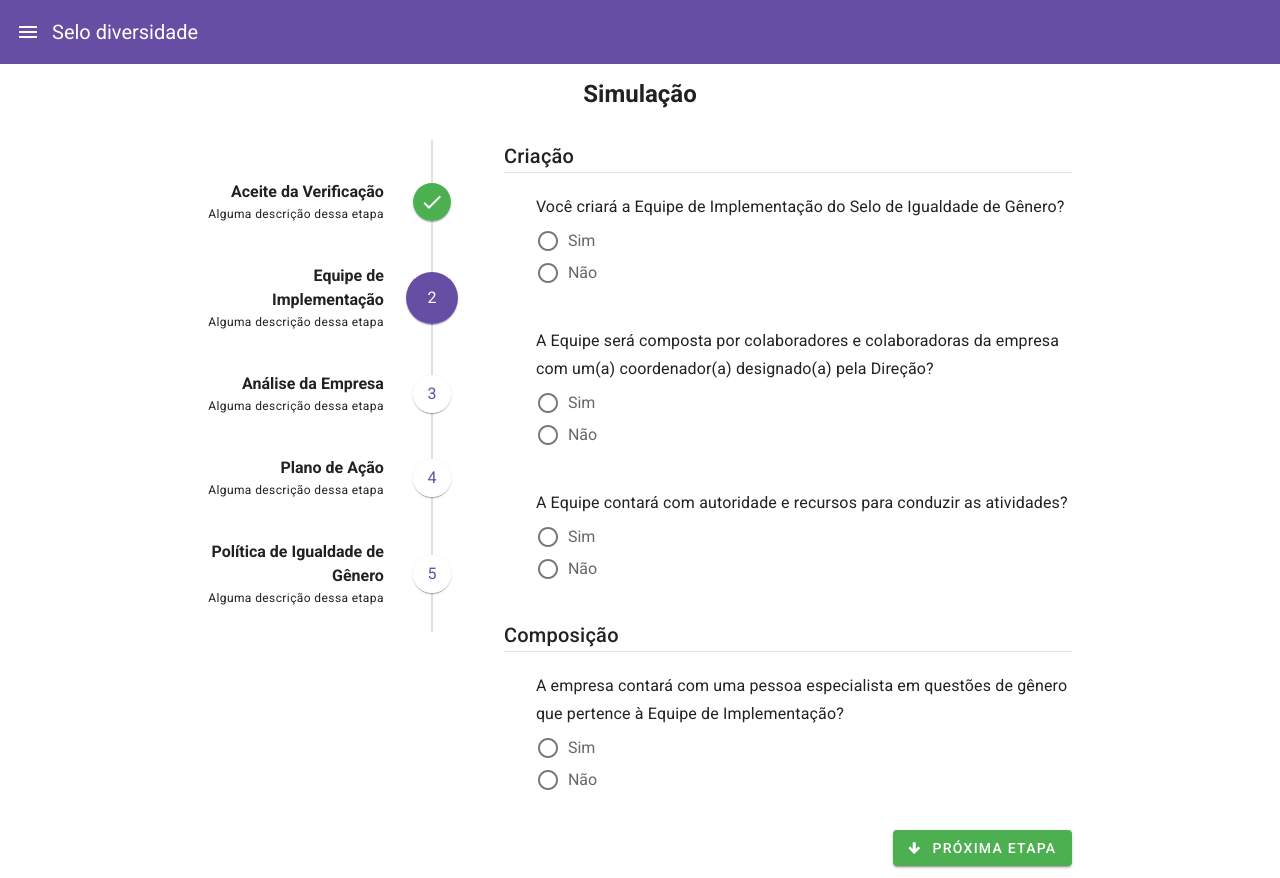
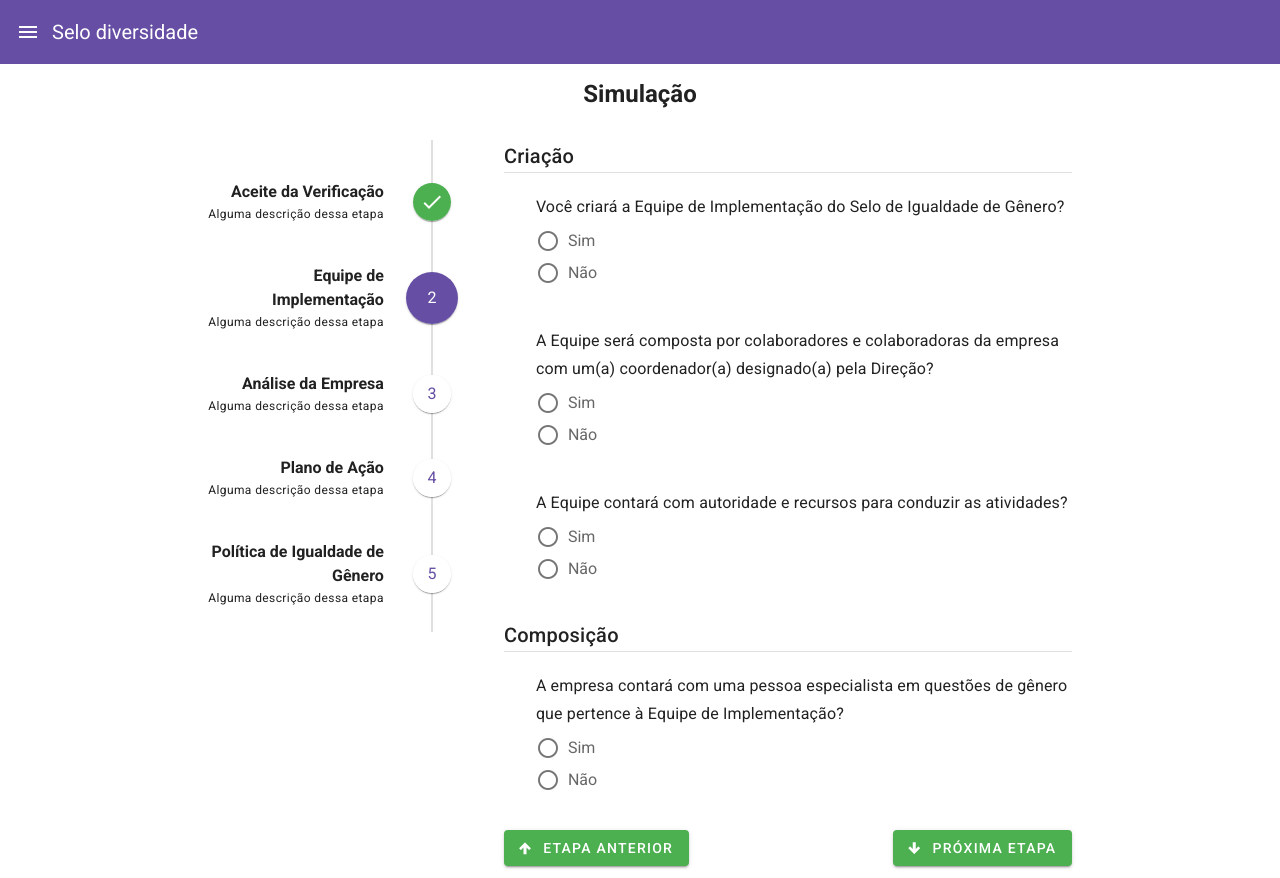
Before and after one commit to ofgabriel/siguala, a Vue app in the folder client/: page /simulacao in a window 1280 px wide. Both pictures are taken after a click on the button "PRÓXIMA ETAPA". Built offline with nearby package versions, Linux system fonts and the light colour scheme.

Commit message:
adiciona navegação por trilha

```diff
--- a/client/src/assets/dadosSimulacao.js
+++ b/client/src/assets/dadosSimulacao.js
@@ -4,6 +4,8 @@ export default {
       numero: 1,
       nome: 'Aceite da Verificação',
       descricao: 'Alguma descrição dessa etapa',
+      respondida: false,
+      visitada: true,
       topicos: [
         {
           nome: 'Contrato',
@@ -11,6 +13,7 @@ export default {
             {
               pergunta: 'Você confirma ter lido e concordado com todos os termos do contrato de compromisso de adesão?',
               requisitoSeloOuro: false,
+
             },
           ],
         },
@@ -20,6 +23,8 @@ export default {
       numero: 2,
       nome: 'Equipe de Implementação',
       descricao: 'Alguma descrição dessa etapa',
+      respondida: false,
+      visitada: false,
       topicos: [
         {
           nome: 'Criação',
@@ -53,6 +58,8 @@ export default {
       numero: 3,
       nome: 'Análise da Empresa',
       descricao: 'Alguma descrição dessa etapa',
+      respondida: false,
+      visitada: false,
       topicos: [
         {
           nome: 'Análise organizacional com perspectiva de gênero',
@@ -90,6 +97,8 @@ export default {
       numero: 4,
       nome: 'Plano de Ação',
       descricao: 'Alguma descrição dessa etapa',
+      respondida: false,
+      visitada: false,
       topicos: [
         {
           nome: 'Plano de Ação Organizacional com Perspectiva de Gênero',
@@ -118,6 +127,8 @@ export default {
       numero: 5,
       nome: 'Política de Igualdade de Gênero',
       descricao: 'Alguma descrição dessa etapa',
+      respondida: false,
+      visitada: false,
       topicos: [
         {
           nome: 'Elaboração da Política de Igualdade de Gênero',
--- a/client/src/components/ExibirResultado.vue
+++ b/client/src/components/ExibirResultado.vue
@@ -4,7 +4,7 @@
       <p class="msg-resultado">
         <strong>{{labeltxt[padrao]}}</strong>
       </p>
-      <img classs="selo-resultado" height="220" :src="labelsrc[padrao]" />
+      <img class="selo-resultado" height="220px" :src="labelsrc[padrao]" />
       <p class="msg-resultado">
         Total de pontos: {{pontuacao}}
       </p>
@@ -48,5 +48,7 @@ export default {
 };
 </script>
 <style >
-
+img.selo-resultado {
+  max-width: 100%;
+}
 </style>
--- a/client/src/components/Formulario.vue
+++ b/client/src/components/Formulario.vue
@@ -17,6 +17,17 @@
         @resposta="atualizaResposta($event, topicosIndex, itemIndex)"
       />
     </div>
+    <v-btn
+      v-if="this.etapaAtual > 1 && this.etapaAtual < Object.keys(this.etapas).length+1"
+      :color="botaoVolta.cor"
+      class="float-left"
+      @click="botaoVolta.acao"
+    >
+      <v-icon left>
+        mdi-{{ botaoVolta.icone }}
+      </v-icon>
+      {{ botaoVolta.texto }}
+    </v-btn>
     <v-btn
       :color="botao.cor"
       class="float-right"
@@ -61,6 +72,20 @@ export default {
 
       return null;
     },
+     etapaAnterior() {
+      if ((this.etapaAtual - 1) in this.etapas) {
+        return this.etapaAtual - 1;
+      }
+      return null;
+    },
+    botaoVolta() {
+      return {
+        cor: 'success',
+        icone: 'arrow-up-thick',
+        texto: 'Etapa anterior',
+        acao: this.voltarEtapa,
+      };
+    },
     botao() {
       if (this.proximaEtapa) {
         return {
@@ -83,11 +108,19 @@ export default {
     },
   },
   methods: {
+    voltarEtapa() {
+      this.$emit('mudancaDeEtapa', this.etapaAnterior);
+    },
     mudancaDeEtapa() {
+      this.etapas[this.etapaAtual-1].respondida = true;
+      this.etapas[this.etapaAtual].visitada = true;
+      this.etapas[this.etapaAtual-1].visitada = true;
       this.$emit('mudancaDeEtapa', this.proximaEtapa);
     },
     submeter() {
+      this.etapas[this.etapaAtual-1].respondida = true;
       alert('Formulário submetido!');
+      this.$emit('mudancaDeEtapa', Object.keys(this.etapas).length+1 );
     },
     atualizaResposta($event, topicosIndex, itemIndex) {
       this
--- a/client/src/components/Trilha.vue
+++ b/client/src/components/Trilha.vue
@@ -14,7 +14,8 @@
           :key="`btn-${i}`"
           x-small
           fab
-          :color="getStepBackgroudColor(etapa.numero)"
+          @click.native="mudancaDeEtapa(etapa)"
+          :color="getStepBackgroudColor(etapa.numero, etapa.respondida, etapa.visitada)"
         >
           <v-icon
             v-if="etapa.numero < etapaAtual"
@@ -24,7 +25,7 @@
           </v-icon>
           <span
             v-else
-            :class="getStepTextColor(etapa.numero)"
+            :class="getStepTextColor(etapa.numero, etapa.visitada)"
           >{{ etapa.numero }}</span>
         </v-btn>
         <v-divider
@@ -40,9 +41,10 @@
     >
       <v-timeline-item
         v-for="(etapa, i) in etapas"
+        @click.native="mudancaDeEtapa(etapa)"
         :key="i"
         class="my-4"
-        :color="getStepBackgroudColor(etapa.numero)"
+        :color="getStepBackgroudColor(etapa.numero, etapa.respondida, etapa.visitada)"
         :large="etapa.numero == etapaAtual"
         fill-dot
       >
@@ -50,14 +52,14 @@
           v-slot:icon
         >
           <v-icon
-            v-if="etapa.numero < etapaAtual"
+            v-if="etapa.respondida && etapa.numero!=etapaAtual"
             color="white"
           >
             mdi-check
           </v-icon>
           <span
             v-else
-            :class="getStepTextColor(etapa.numero)"
+            :class="getStepTextColor(etapa.numero, etapa.visitada)"
           >{{ etapa.numero }}</span>
         </template>
         <v-row>
@@ -92,17 +94,31 @@ export default {
     };
   },
   methods: {
-    getStepBackgroudColor(stepNumber) {
+    mudancaDeEtapa(etapa) {
+      if (this.etapaAtual < Object.keys(this.etapas).length+1 && etapa.visitada){
+        this.$emit('mudancaDeEtapa', etapa.numero);
+      }
+    },
+    getStepBackgroudColor(stepNumber, respondida, visitada) {
       if (stepNumber === this.etapaAtual) {
         return 'primary';
       }
-      if (stepNumber < this.etapaAtual) {
-        return 'success';
+      // if (stepNumber < this.etapaAtual) {
+      //   return 'success';
+      // }
+      if (visitada){
+        if (respondida){
+          return 'success';
+        }
+        return 'warning';
       }
       return 'white';
     },
-    getStepTextColor(stepNumber) {
+    getStepTextColor(stepNumber, visitada) {
       if (stepNumber === this.etapaAtual) {
+        return 'white--text';
+      }
+      if (visitada) {
         return 'white--text';
       }
       return 'primary--text';
@@ -112,4 +128,11 @@ export default {
 </script>
 
 <style>
+.success {
+  cursor: pointer;
+}
+.warning {
+  cursor: pointer;
+  background-color: darkorange;
+}
 </style>
--- a/client/src/views/Simulacao.vue
+++ b/client/src/views/Simulacao.vue
@@ -15,9 +15,11 @@
         <trilha
           :etapas="etapas"
           :etapa-atual="etapaAtual"
+          @mudancaDeEtapa="atualizaEtapa"
         />
       </v-col>
       <v-col
+        v-if="this.etapaAtual<Object.keys(this.etapas).length+1"
         cols="12"
         md="6"
       >
@@ -26,6 +28,15 @@
           :etapa-atual="etapaAtual"
           @mudancaDeEtapa="atualizaEtapa"
         />
+      </v-col>
+      <v-col
+        v-else
+        cols="6"
+        lg="6"
+      >
+        <exibir-resultado
+          v-bind:padrao="1"
+          v-bind:pontuacao="100" />
       </v-col>
     </v-row>
   </v-container>
@@ -36,12 +47,14 @@
 import Trilha from '../components/Trilha.vue';
 import Formulario from '../components/Formulario.vue';
 import dadosSimulacao from '../assets/dadosSimulacao';
+import ExibirResultado from '../components/ExibirResultado.vue';
 
 export default {
   titulo: 'Selo Diversidade - Simulação',
   components: {
     Trilha,
     Formulario,
+    ExibirResultado,
   },
   data() {
     return {
```
Also changed, not shown: client/assets/formMock.js (+10 -0 lines).
